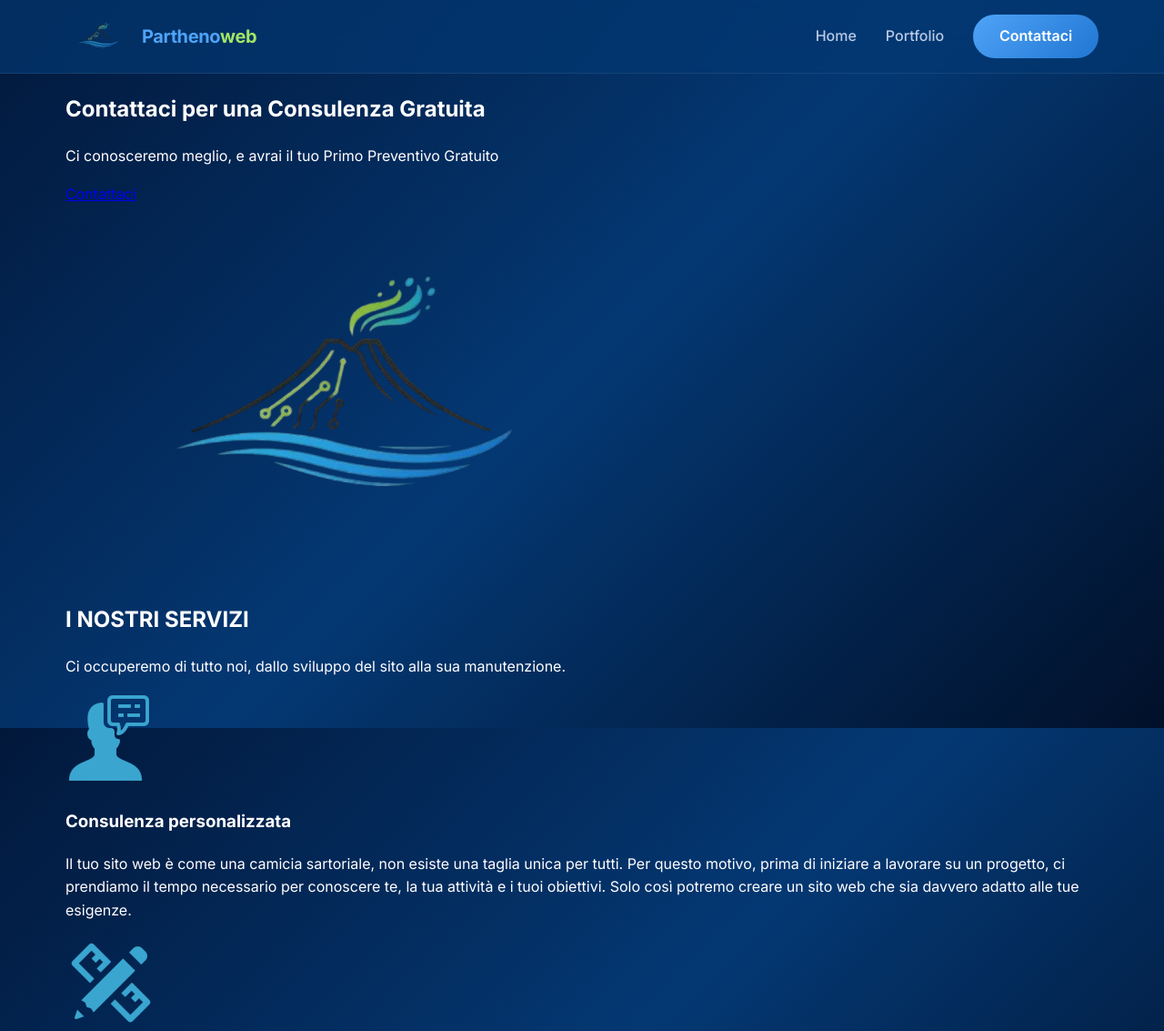
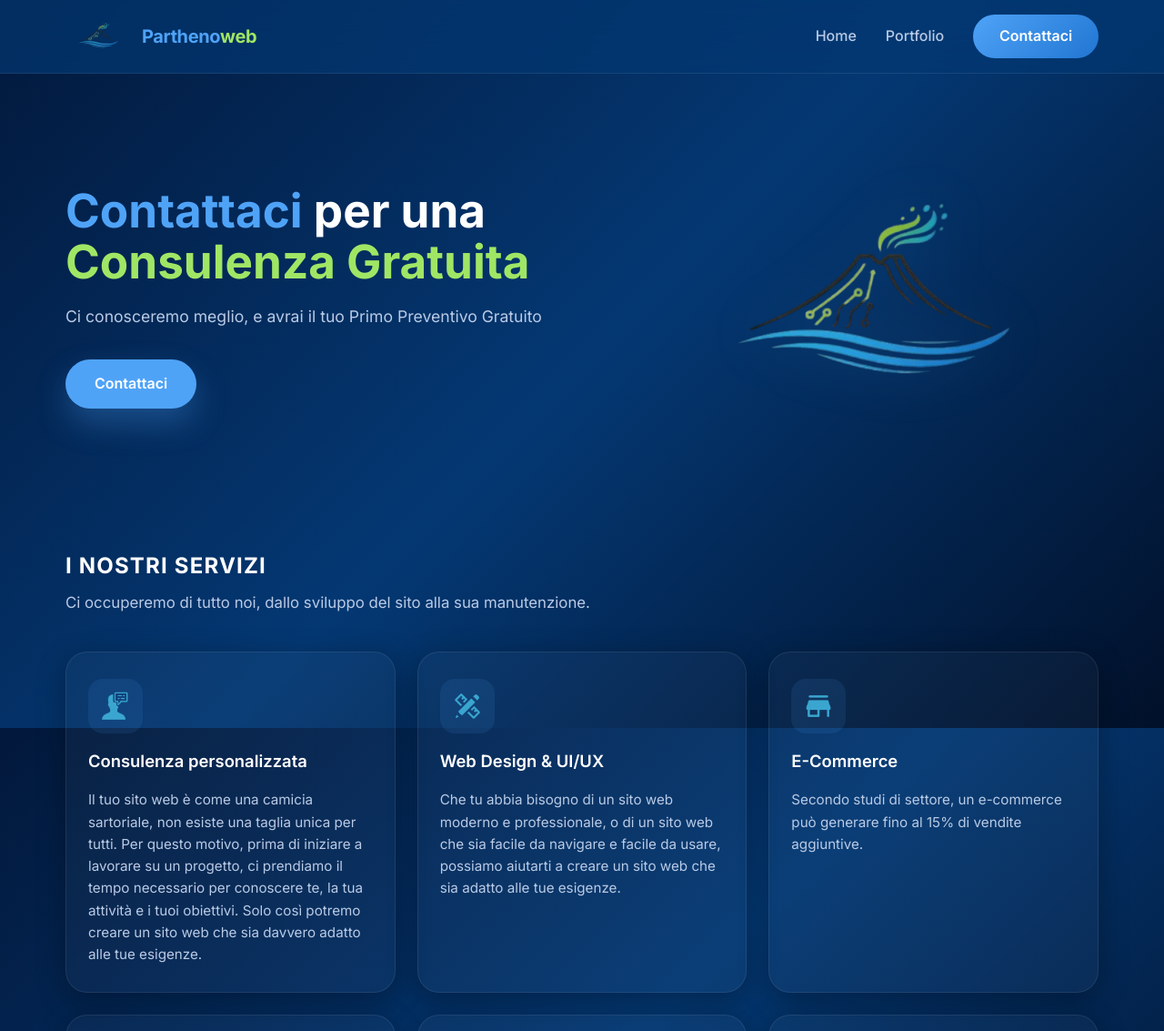
Before and after one commit to BrizioFab/Parthenoweb, a plain HTML site: page index.html in a window 1280 px wide. Shown: the top 1133 px of the page at 91% size. Drawn offline with Linux system fonts and the light colour scheme.

Commit message:
fix style.css
Modificate le card

```diff
--- a/css/styles.css
+++ b/css/styles.css
@@ -47,6 +47,15 @@ body {
     color: var(--text-main);
     line-height: 1.6;
     min-height: 100vh;
+}
+
+/* Utilities */
+.text-blue {
+    color: var(--accent);
+}
+
+.text-green {
+    color: var(--secondary);
 }
 
 /* Container */
@@ -131,6 +140,153 @@ body {
 /* Hover semplice */
 .nav-cta:hover {
     filter: brightness(1.1);
+}
+
+/* ===============================
+   Hero
+================================ */
+.hero {
+    padding: 5rem 0 4rem;
+}
+
+.hero-content {
+    display: grid;
+    grid-template-columns: minmax(0, 1.2fr) minmax(0, 1fr);
+    gap: 3rem;
+    align-items: center;
+}
+
+.hero-text h1 {
+    font-size: clamp(2.5rem, 4vw, 3.5rem);
+    margin: 0 0 1.2rem;
+    line-height: 1.1;
+    font-weight: 700;
+}
+
+.hero-text p {
+    margin: 0 0 2rem;
+    color: var(--text-muted);
+    line-height: 1.6;
+    max-width: 34rem;
+    font-size: 1.1rem;
+}
+
+.btn-primary {
+    display: inline-flex;
+    align-items: center;
+    justify-content: center;
+    padding: 0.9rem 2rem;
+    border-radius: 999px;
+    background: var(--accent);
+    color: #ffffff;
+    font-weight: 600;
+    text-decoration: none;
+    box-shadow: 0 16px 35px rgba(79, 163, 247, 0.3);
+    transition: transform var(--transition-fast), box-shadow var(--transition-fast), background var(--transition-fast);
+}
+
+.btn-primary:hover {
+    background: var(--accent-hover);
+    transform: translateY(-2px);
+    box-shadow: 0 20px 40px rgba(79, 163, 247, 0.4);
+}
+
+/* Hero Graphic */
+.hero-graphic {
+    display: flex;
+    justify-content: center;
+}
+
+.hero-img {
+    max-width: 100%;
+    height: auto;
+    filter: drop-shadow(0 0 30px rgba(79, 163, 247, 0.2));
+}
+
+/* ===============================
+   Sezione servizi
+================================ */
+.services {
+    padding: 3rem 0 5rem;
+}
+
+.services-header {
+    text-align: left;
+    margin-bottom: 2.5rem;
+}
+
+.services-header h2 {
+    font-size: 1.5rem;
+    letter-spacing: 0.05em;
+    text-transform: uppercase;
+    margin: 0 0 0.5rem;
+    color: var(--text-main);
+}
+
+.services-header p {
+    margin: 0;
+    color: var(--text-muted);
+    font-size: 1.05rem;
+}
+
+/* Griglia servizi */
+.services-grid {
+    display: grid;
+    grid-template-columns: repeat(3, minmax(0, 1fr));
+    gap: 1.5rem;
+}
+
+.service-card {
+    background: var(--bg-card);
+    border-radius: var(--radius-lg);
+    padding: 1.8rem 1.5rem;
+    border: 1px solid var(--border-soft);
+    box-shadow: var(--card-shadow);
+    display: flex;
+    flex-direction: column;
+    gap: 1rem;
+    transition: transform var(--transition-fast), box-shadow var(--transition-fast), border-color var(--transition-fast);
+    height: 100%;
+}
+
+.service-card:hover {
+    transform: translateY(-8px) scale(1.05);
+    box-shadow: 0 22px 45px rgba(0, 0, 0, 0.6);
+    border-color: rgba(79, 163, 247, 0.4);
+}
+
+.service-icon-placeholder {
+    width: 60px;
+    height: 60px;
+    border-radius: var(--radius-md);
+    background: rgba(79, 163, 247, 0.1);
+    display: flex;
+    align-items: center;
+    justify-content: center;
+    transition: transform var(--transition-fast);
+}
+
+.service-card:hover .service-icon-placeholder {
+    transform: scale(1.15) rotateZ(15deg);
+}
+
+.service-icon {
+    width: 32px;
+    height: 32px;
+    object-fit: contain;
+}
+
+.service-card h3 {
+    margin: 0;
+    font-size: 1.15rem;
+    font-weight: 600;
+}
+
+.service-card p {
+    margin: 0;
+    color: var(--text-muted);
+    font-size: 0.95rem;
+    line-height: 1.6;
 }
 
 /* ===============================
@@ -245,6 +401,20 @@ body {
    Responsive
 ================================ */
 @media (max-width: 900px) {
+    .hero-content {
+        grid-template-columns: minmax(0, 1fr);
+        text-align: left;
+    }
+
+    .hero-graphic {
+        order: -1;
+        margin-bottom: 2rem;
+    }
+
+    .services-grid {
+        grid-template-columns: repeat(2, minmax(0, 1fr));
+    }
+
     .contact-wrapper {
         grid-template-columns: 1fr;
         gap: 3rem;
@@ -315,6 +485,34 @@ body {
     .main-nav.active {
         display: flex;
     }
+
+    /* Mobile Carousel for Services */
+    .services {
+        width: 100vw;
+        margin-left: calc(-50vw + 50%);
+    }
+
+    .services .container {
+        padding: 0;
+    }
+
+    .services-header {
+        padding: 0 1.5rem;
+    }
+
+    .services-grid {
+        display: flex;
+        overflow-x: auto;
+        scroll-snap-type: x mandatory;
+        gap: 1rem;
+        padding: 0 1.5rem 2rem;
+        -webkit-overflow-scrolling: touch;
+    }
+
+    .service-card {
+        min-width: 280px;
+        scroll-snap-align: center;
+    }
 }
 
 /* Desktop: nascondi hamburger */
```
